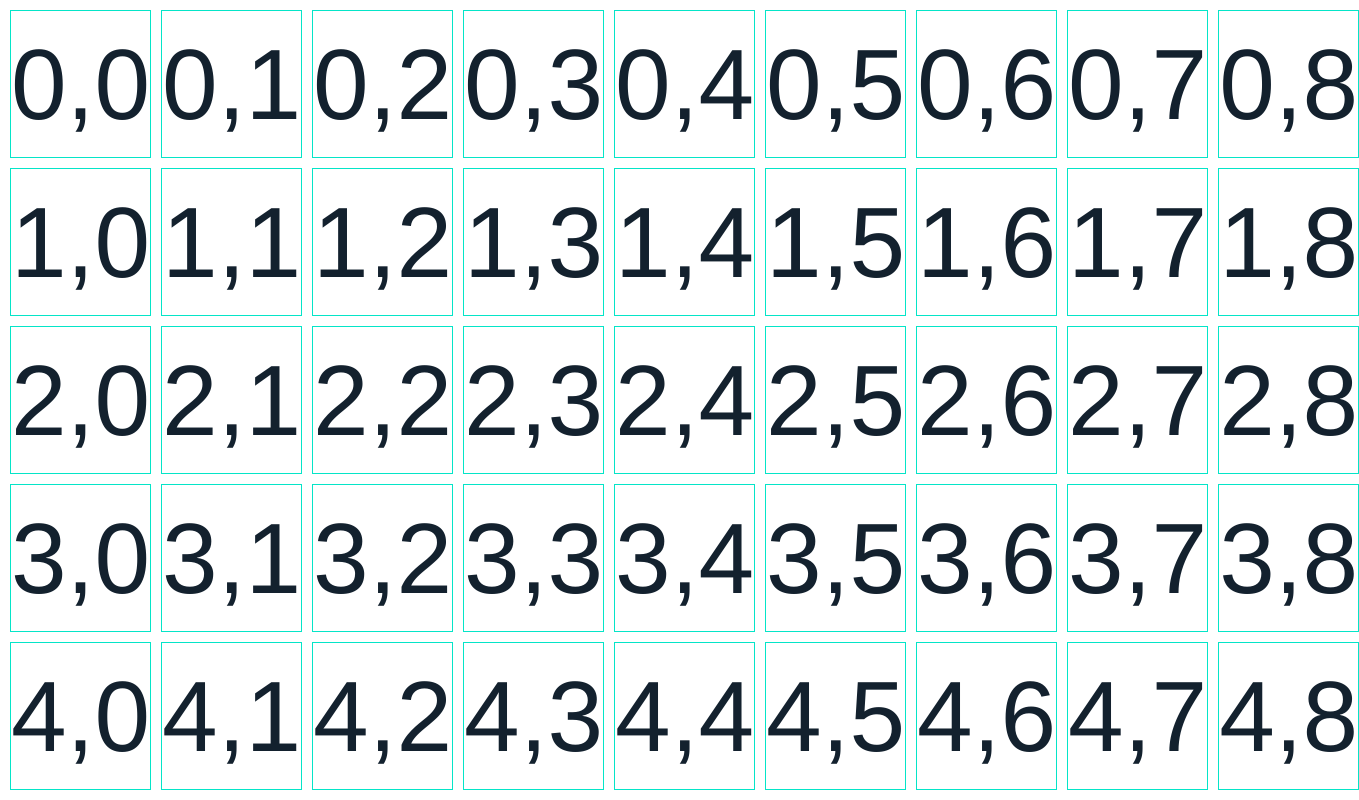
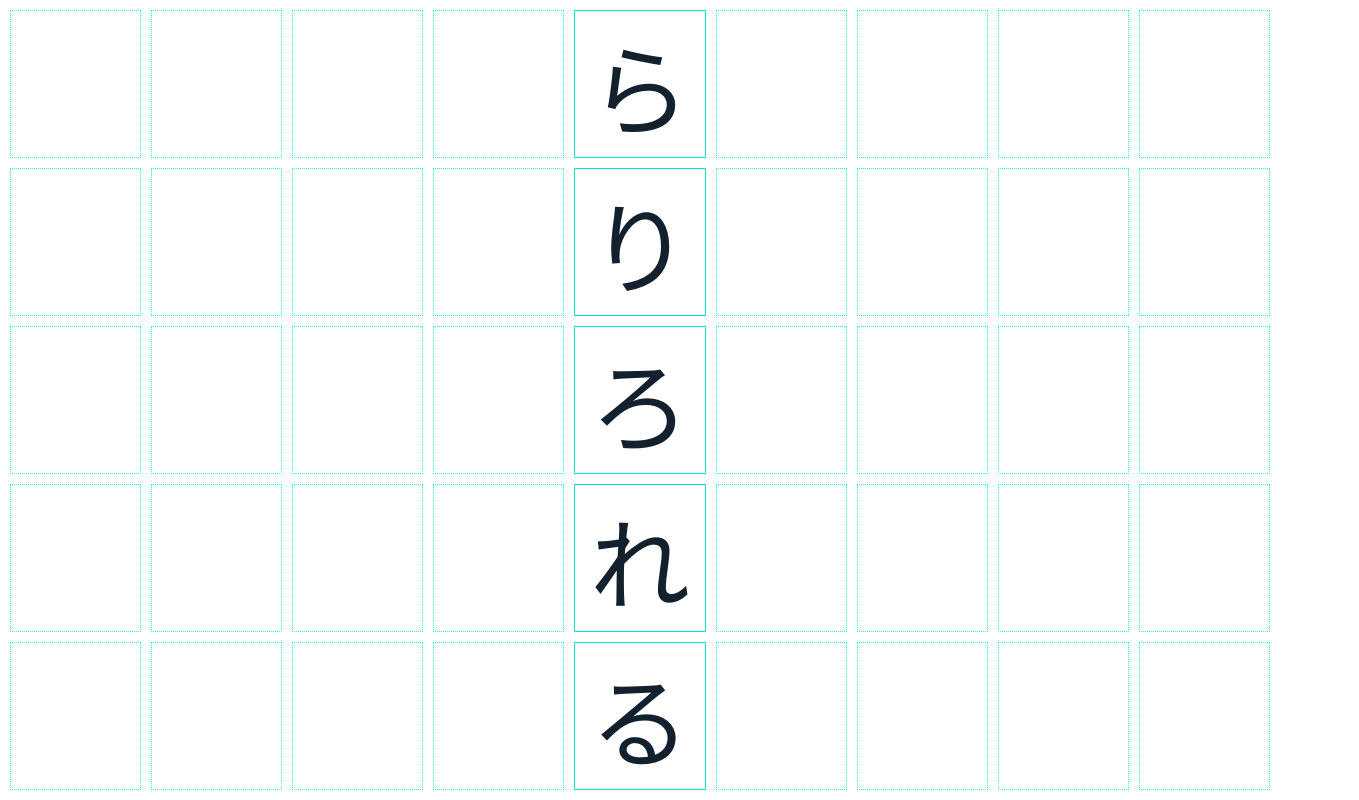
Before and after one commit to bulkan/doushi, a Vue app: page / in a window 1280 px wide. Shown: the whole page, 1359 px wide, since content can reach past the window. Built offline with nearby package versions, Linux system fonts and the light colour scheme; what vue-mq would draw is missing.

Commit message:
Render hiragana in center column
Use different Japanese font

```diff
--- a/public/index.html
+++ b/public/index.html
@@ -5,6 +5,8 @@
     <meta http-equiv="X-UA-Compatible" content="IE=edge">
     <meta name="viewport" content="width=device-width,initial-scale=1, maximum-scale=1.0, user-scalable=no">
     <link rel="icon" href="<%= BASE_URL %>favicon.ico">
+    <link href="https://fonts.googleapis.com/css?family=Noto+Serif+JP:200,300&amp;subset=japanese" rel="stylesheet">
+    <!-- <link href="https://fonts.googleapis.com/css?family=M+PLUS+1p:300&amp;subset=japanese" rel="stylesheet"> -->
     <title>doushi</title>
   </head>
   <body>
--- a/src/store.js
+++ b/src/store.js
@@ -1,3 +1,9 @@
+const hiragana = {
+	r: [ 'ら', 'り', 'ろ', 'れ', 'る' ],
+	k: [ 'ka', 'ki', 'ko', 'ke', 'ku' ]
+};
+
+
 export class Store {
 	_state = {
 		grid: {}
@@ -12,7 +18,7 @@ export class Store {
 		const id = `${row},${col}`;
 		const cell = {
 			id,
-			character: id
+			character: ''
 		};
 		return [ id, cell ];
 	}
@@ -25,9 +31,18 @@ export class Store {
 			}
 		}
 	}
+
+	initialiseGrid() {
+		this.generateGrid();
+
+		['0,4', '1,4', '2,4', '3,4', '4,4'].forEach((id, i) => {
+			this._state.grid[id].character = hiragana.r[i];
+		});
+	}
 }
 
 const store = new Store();
-store.generateGrid()
+store.initialiseGrid()
+
 
 export default store;
--- a/src/views/Home.vue
+++ b/src/views/Home.vue
@@ -1,10 +1,13 @@
 <template>
   <div class="home">
     <div class="grid-container">
-      <div class="grid-item" v-for="item in grid" :key="item.id" :class="$mq"
-        @mouseover="mouseover(item)"
+      <div class="grid-item font-noto" v-for="cell in grid"
+        :key="cell.id"
+        :class="[$mq, !cell.character ? 'light-border' : null]"
+        :id="cell.id"
+        @mouseover="mouseover(cell)"
       >
-        {{item.character}}
+        {{cell.character}}
       </div>
     </div>
   </div>
@@ -23,8 +26,8 @@ export default {
   },
 
   methods: {
-    mouseover(item) {
-      item.hover = true;
+    mouseover(cell) {
+      console.log(cell.id);
     }
   }
 }
@@ -50,9 +53,19 @@ export default {
   color: @character-color;
   display: flex;
   justify-content: center;
+  // font-family: 'M PLUS 1p', sans-serif;
   font-size: 100px;
   align-items: center;
-  transition: all 300ms;
+  transition: background-color 300ms;
+
+  &.font-noto {
+    font-weight: 200;
+    font-family: 'Noto Serif JP', sans-serif;
+  }
+
+  &.light-border {
+    border: 1px dotted lighten(@border-color, 10%);
+  }
 
   &.sm {
     font-size: 21px;
```
